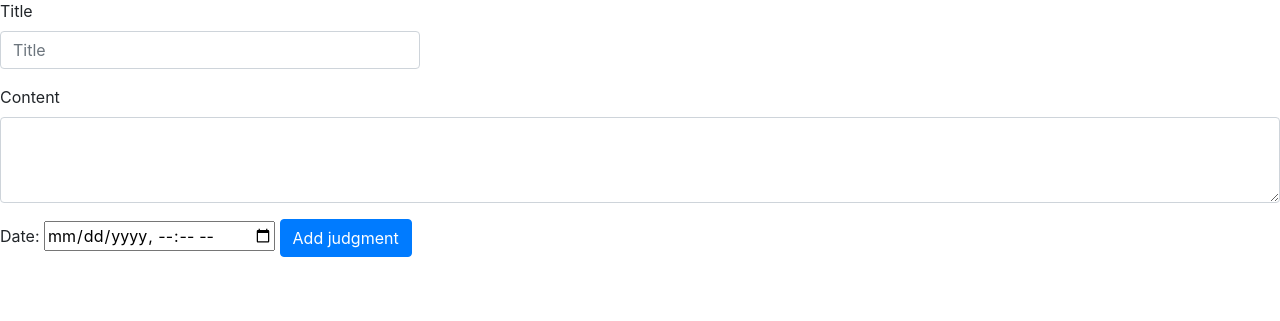
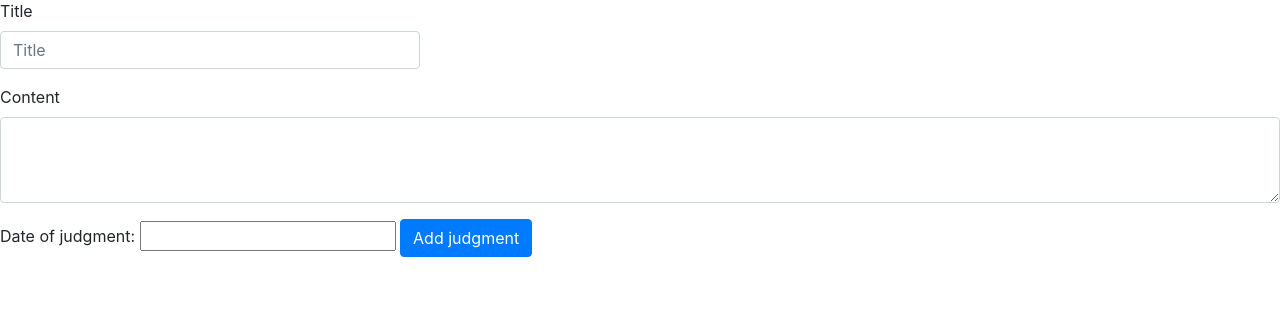
Before and after one commit to Rale1994/lawyer-office, a Flask app: page /add_judgments/1 in a window 1280 px wide. Shown: the part 137-458 px from the top of the page. Run offline with Flask 2, Linux system fonts and the light colour scheme; data comes from the database, SQL or seed files in the repository; some libraries are stand-ins or nearby versions.

Commit message:
Added date

```diff
--- a/blog/models.py
+++ b/blog/models.py
@@ -21,7 +21,7 @@ class Judgment(db.Model):
     id = db.Column(db.Integer, primary_key=True)
     title = db.Column(db.String(250), nullable=False)
     content = db.Column(db.Text, nullable=False)
-    date = db.Column(db.DateTime, default=datetime.now)
+    date_of_judgment = db.Column(db.DateTime, default=datetime.now)
     client_id = db.Column(db.Integer, db.ForeignKey('client.id'))
 
 
--- a/blog/templates/add_judgments.html
+++ b/blog/templates/add_judgments.html
@@ -27,9 +27,9 @@
         </div>
 
         <div class="form-group">
-            <label for="Judgment date">Date:</label>
+            <label >Date of judgment:</label>
 
-            <input type="datetime-local" id="Judgment date" name="meeting-time">
+            <input type="text" id="date_of_judgment" name="date_of_judgment">
 
             <button type="submit" class="btn btn-primary">Add judgment</button>
         </div>
--- a/blog/templates/responsibilities.html
+++ b/blog/templates/responsibilities.html
@@ -17,8 +17,8 @@
 
         <td>{{clients.first_name}} {{clients.last_name}}</td>
         <td>{{judgment.title}}</td>
-        <td>{{judgment.date.strftime("%b %d")}} </td>
-        <td>{{judgment.date.strftime("%H : %M")}}</td>
+        <td>{{judgment.date_of_judgment.strftime("%b %d")}} </td>
+        <td>{{judgment.date_of_judgment.strftime("%H : %M")}}</td>
 
         {%endfor%}
     </tr>
--- a/client/routes.py
+++ b/client/routes.py
@@ -93,7 +93,11 @@ def add_judgments(client_id):
     client_jdg = Client.query.get_or_404(client_id)
     form = AddJudgments()
     if form.validate_on_submit():
-        judgment = Judgment(title=form.title.data, content=form.content.data, date=form.date.data,
+        judgment_date = form.date_of_judgment.data
+        date_obj = datetime.strptime(judgment_date, '%d.%m.%Y %H:%M')
+        judgment = Judgment(title=form.title.data,
+                            content=form.content.data,
+                            date_of_judgment=date_obj,
                             client_id=client_jdg.id)
         db.session.add(judgment)
         db.session.commit()
@@ -106,7 +110,7 @@ def add_judgments(client_id):
 def responsibilities():
     start_day = datetime.today().date()
     end_day = datetime.today().date() + timedelta(days=1)
-    judgments = Judgment.query.filter(Judgment.date.between(start_day, end_day)).all()
+    judgments = Judgment.query.filter(Judgment.date_of_judgment.between(start_day, end_day)).all()
 
     if not judgments:
         return render_template("responsibilities.html", title="Responsibilities")
--- a/judgment/forms.py
+++ b/judgment/forms.py
@@ -1,10 +1,10 @@
 from flask_wtf import FlaskForm
-from wtforms import StringField, TextAreaField, SubmitField, DateField
+from wtforms import StringField, TextAreaField, SubmitField, DateField, DateTimeField
 from wtforms.validators import DataRequired
 
 
 class AddJudgments(FlaskForm):
     title = StringField('Title', validators=[DataRequired()])
     content = TextAreaField('Content', validators=[DataRequired()])
-    date = DateField("Date of judgment", format='%Y-%m-%d')
+    date_of_judgment = StringField("Date of judgment", validators=[DataRequired()])
     submit = SubmitField("Add judgment")
```
Also changed, not shown: blog/database.db.
